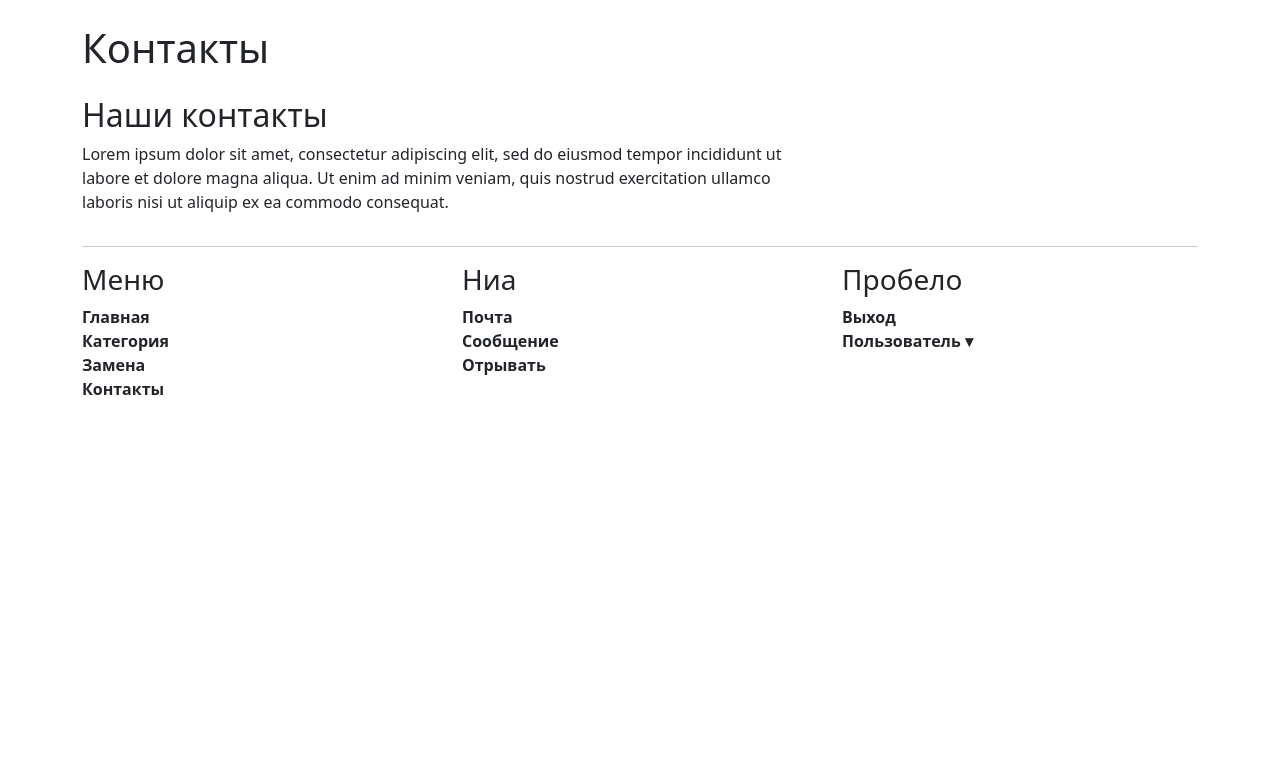
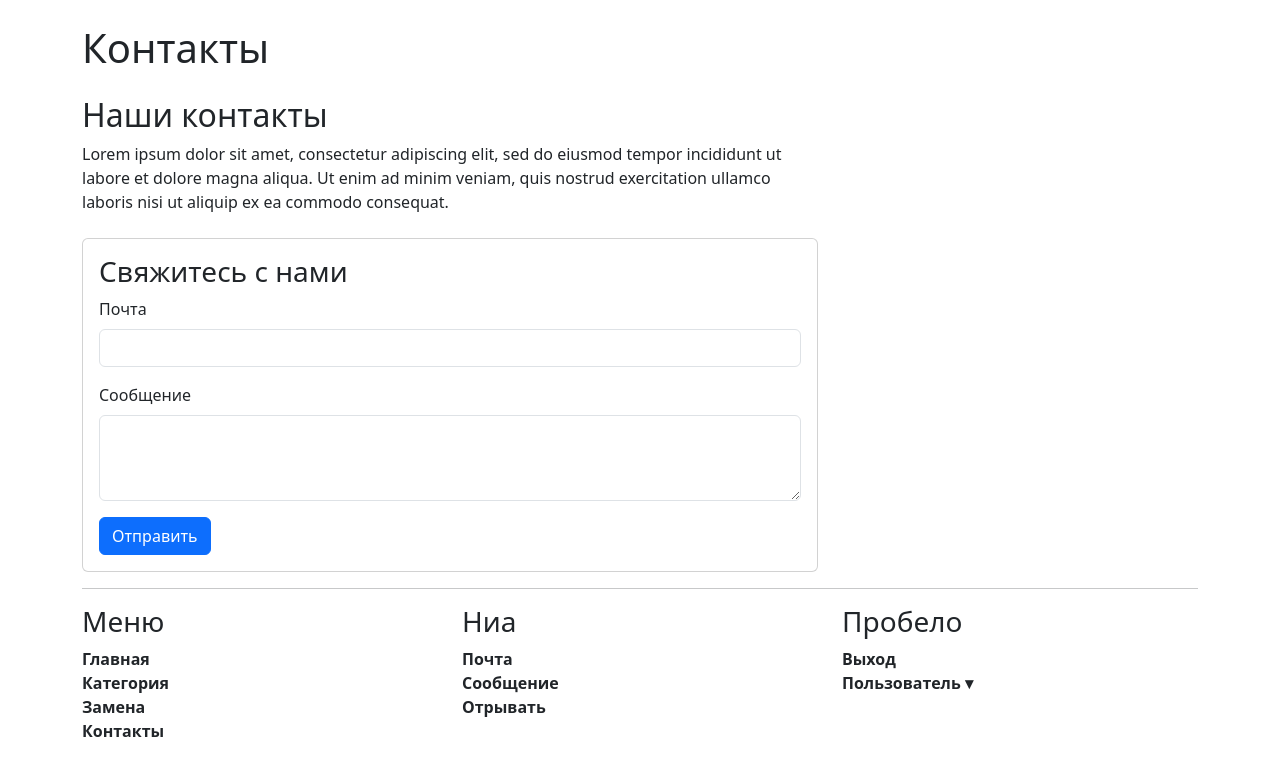
Before and after one commit to VanillaKach/WebHW, a Flask app: page / in a window 1280 px wide. Shown: the top 776 px of the page. Run offline with Flask 3, Linux system fonts and the light colour scheme.

Commit message:
Добавлена контактная форма

```diff
--- a/templates/contacts.html
+++ b/templates/contacts.html
@@ -14,6 +14,24 @@
             <div class="col-md-8">
                 <h2>Наши контакты</h2>
                 <p>Lorem ipsum dolor sit amet, consectetur adipiscing elit, sed do eiusmod tempor incididunt ut labore et dolore magna aliqua. Ut enim ad minim veniam, quis nostrud exercitation ullamco laboris nisi ut aliquip ex ea commodo consequat.</p>
+
+                <!-- Добавленная контактная форма -->
+                <div class="card mt-4">
+                    <div class="card-body">
+                        <h3 class="card-title">Свяжитесь с нами</h3>
+                        <form method="POST" action="/">
+                            <div class="mb-3">
+                                <label for="email" class="form-label">Почта</label>
+                                <input type="email" class="form-control" id="email" name="email" required>
+                            </div>
+                            <div class="mb-3">
+                                <label for="message" class="form-label">Сообщение</label>
+                                <textarea class="form-control" id="message" name="message" rows="3" required></textarea>
+                            </div>
+                            <button type="submit" class="btn btn-primary">Отправить</button>
+                        </form>
+                    </div>
+                </div>
             </div>
         </div>
 
```
Also changed, not shown: 1 other file.
